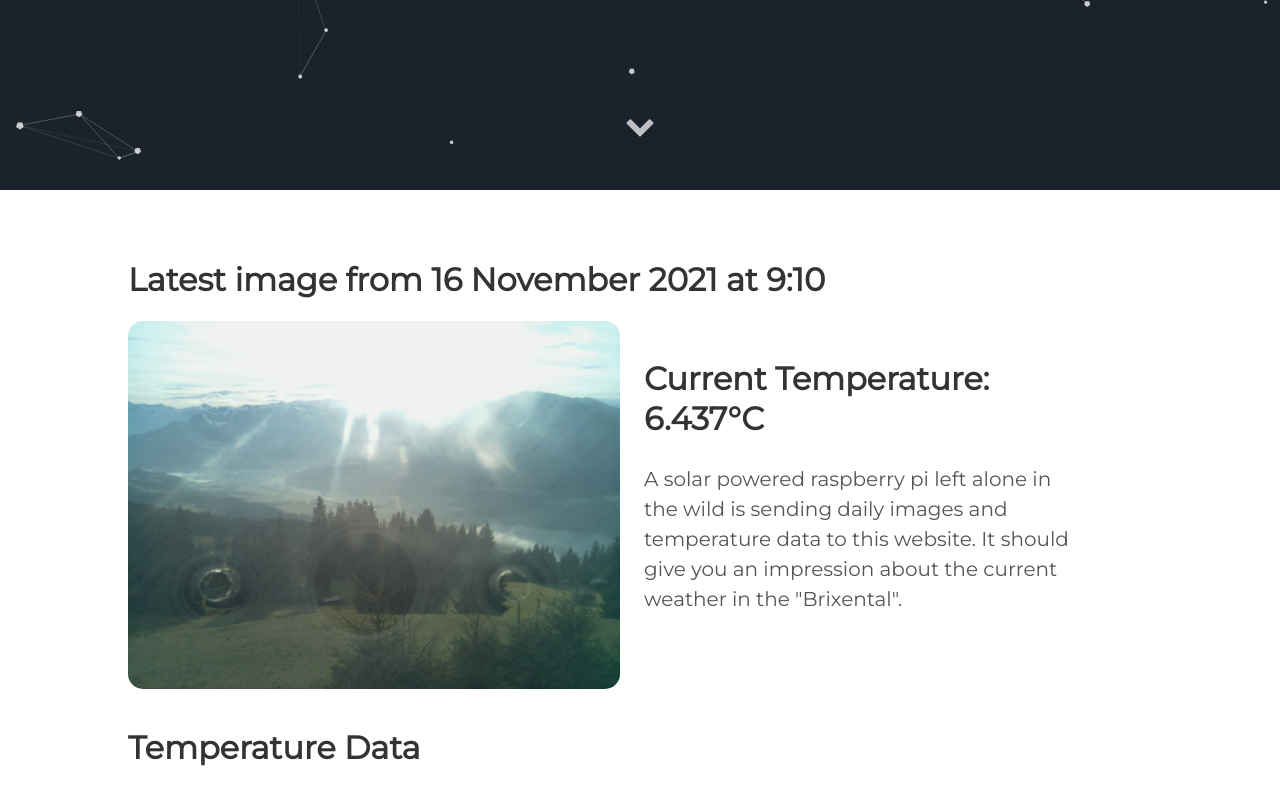
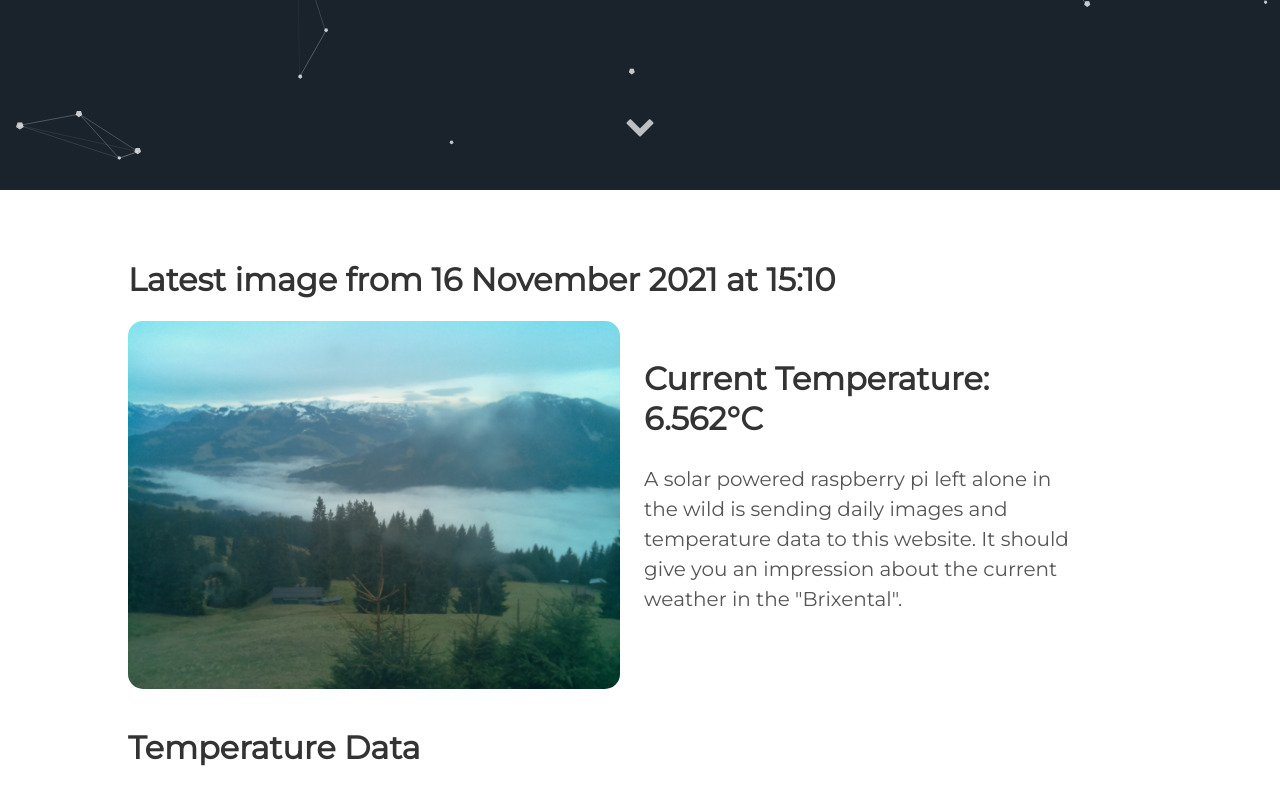
Before and after one commit to vektorious/vektorious.github.io, a Jekyll site: the page built from resources/huette.md, in a window 1280 px wide and 900 px high, scrolled down 710 px. Shown: the top 805 px of the window. Built offline with Jekyll 4.4.1, drawn with Linux system fonts in a browser that asks for light colours.

Commit message:
I'm a bot beep boop

```diff
--- a/resources/huette.md
+++ b/resources/huette.md
@@ -6,13 +6,13 @@ image: '/assets/img/'
 description: 'Live image from the Austrian alps'
 twitter_text: ' '
 ---
-## Latest image from 16 November 2021 at  9:10
+## Latest image from 16 November 2021 at 15:10
 <div class="huette">
   <div class="huette-image">
     <img src="{{ "/assets/img/huette.jpg" | prepend: site.baseurl }}">
   </div>
   <div class="huette-text">
-        <h2>Current Temperature: 6.437°C</h2>
+        <h2>Current Temperature: 6.562°C</h2>
         <p>A solar powered raspberry pi left alone in the wild is sending daily images and temperature data to this website. It should give you an impression about the current weather in the "Brixental".</p>
 
   </div>
```
Also changed, not shown: rpi-script/2021-11-16_150909.txt (renamed from rpi-script/2021-11-16_090911.txt, +5 -5 lines), rpi-script/huette.md (+2 -2 lines), assets/img/huette.jpg, assets/img/temp_plot.png, rpi-script/temp_plot.png, 1 other file.
